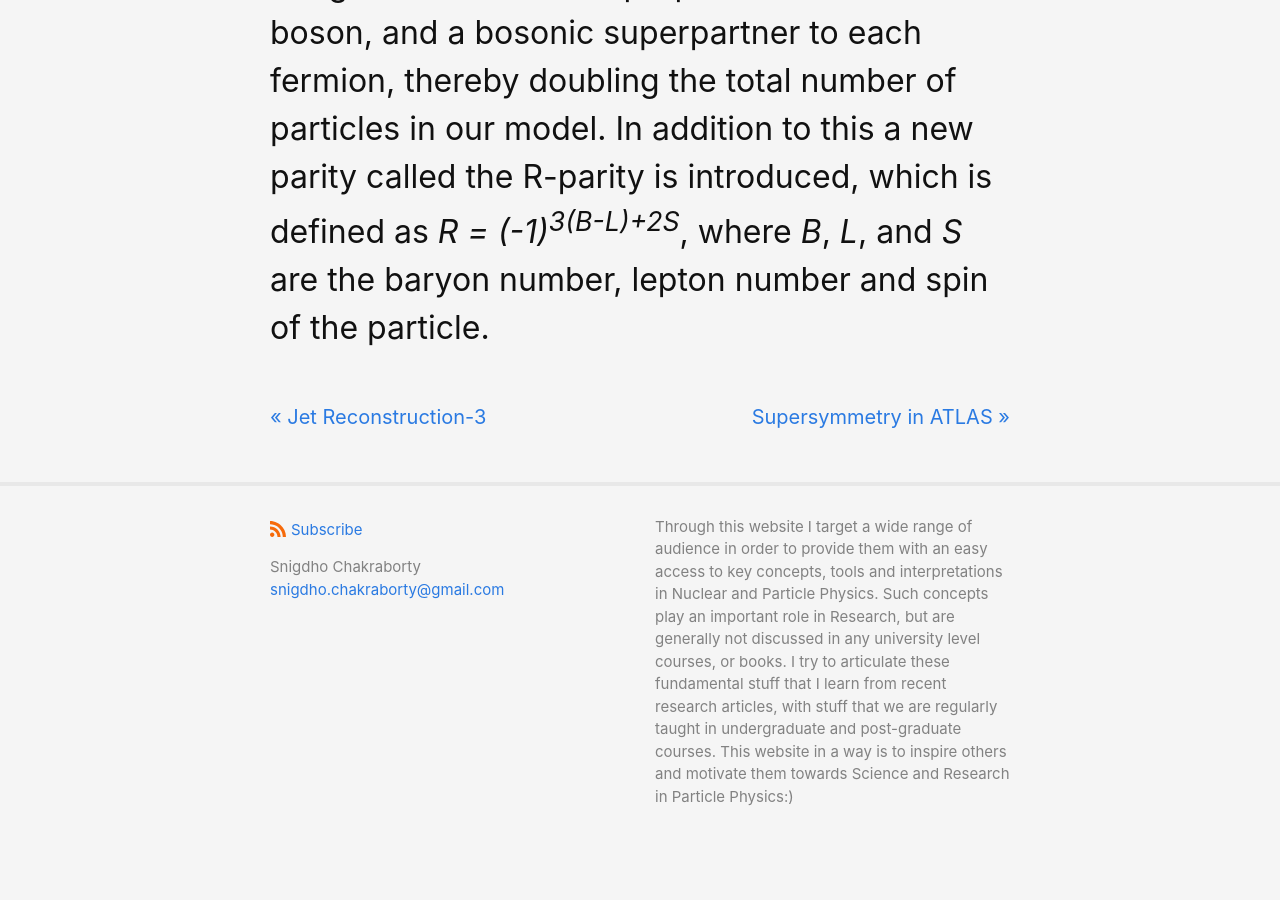
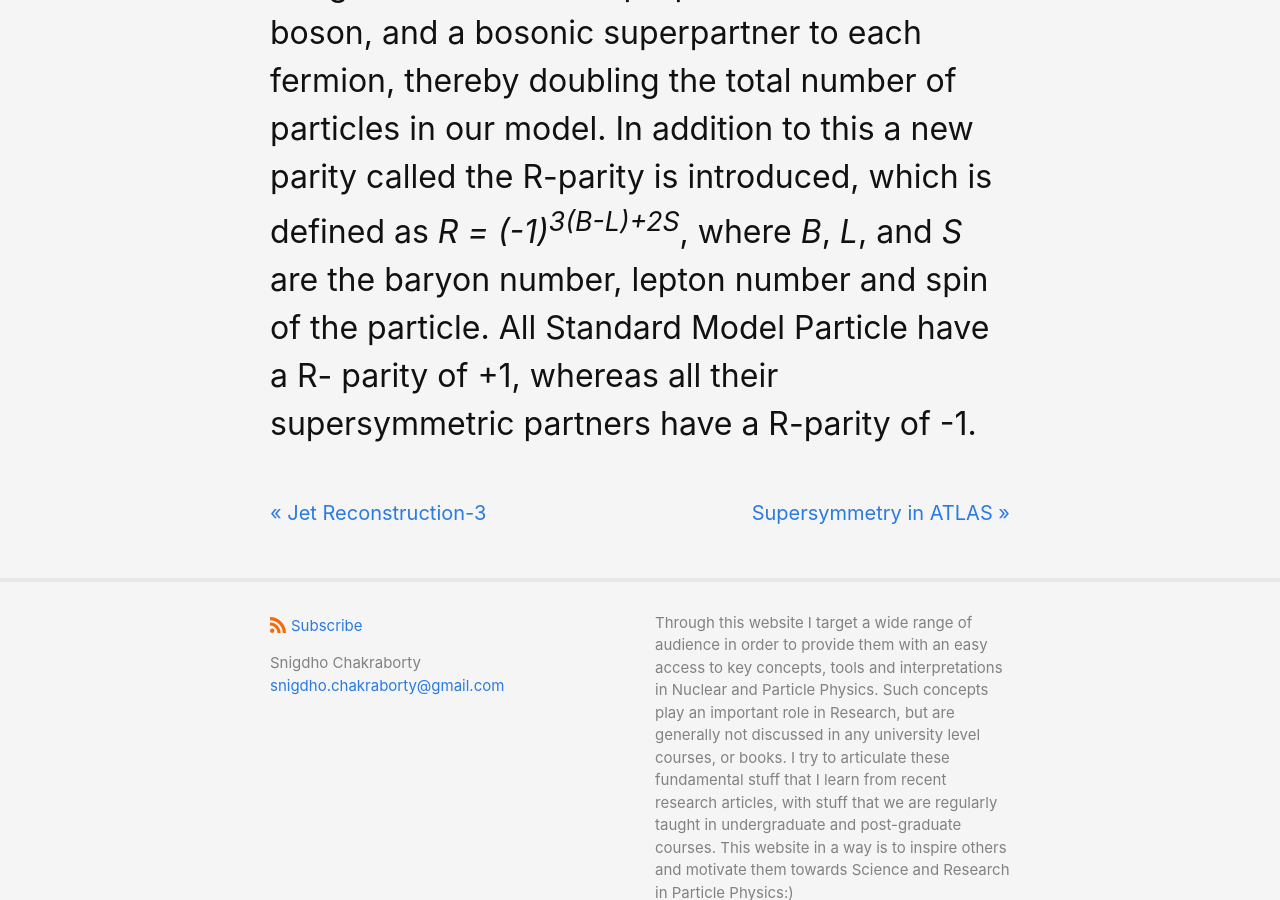
Before and after one commit to snigdhochakraborty/snigdhochakraborty.github.io, a Jekyll site: the page built from _posts/2021-05-05-RPV.md, in a window 1280 px wide and 900 px high, scrolled down 1253 px. Built offline with Jekyll 4.4.1, drawn with Linux system fonts in a browser that asks for light colours; before the commit the page ends 2121 px from its top, so only the background shows below that.

Commit message:
Update 2021-05-05-RPV.md

```diff
--- a/_posts/2021-05-05-RPV.md
+++ b/_posts/2021-05-05-RPV.md
@@ -11,4 +11,4 @@ As I discussed in one of my past blog post [<b>The Standard Model and Beyond</b>
 <p>Although the SM has been tested to excellent levels of precision and no experimental observation has invalidated its predictions. However, it fails to answer a lot about the universe around us at its fundamental level both experimentally, as well as theoretically. How can the gravitational interaction be included in the theory? What is the source of the charge-parity violation leading to the matter vs antimatter asymmetry in the Universe? What is the origin and composition of the dark matter in the Universe? What is the origin of the particle quantum numbers? How do neutrinos acquire mass? Is there a group framework to unify all interactions at some grand unified scale? These questions are what leads us to the topic of discussion, The Theory of Supersymmetry. Many theories have been developed to resolve the shortcomings of the Standard Model. Out of many, Supersymmetry (SUSY) is one of the most compelling.</p>
 
 <h2>Supersymmetry<h2>
-  The Supersymmetry is the proposed theory of Space-time that relate fermions and bosons. Making the Standard Model Supersymmetric brings in a fermionic superpartner to each boson, and a bosonic superpartner to each fermion, thereby doubling the total number of particles in our model. In addition to this a new parity called the R-parity is introduced, which is defined as <i>R = (-1)<sup>3(B-L)+2S</sup></i>, where <i>B</i>, <i>L</i>, and <i>S</i> are the baryon number, lepton number and spin of the particle.
+  The Supersymmetry is the proposed theory of Space-time that relate fermions and bosons. Making the Standard Model Supersymmetric brings in a fermionic superpartner to each boson, and a bosonic superpartner to each fermion, thereby doubling the total number of particles in our model. In addition to this a new parity called the R-parity is introduced, which is defined as <i>R = (-1)<sup>3(B-L)+2S</sup></i>, where <i>B</i>, <i>L</i>, and <i>S</i> are the baryon number, lepton number and spin of the particle. All Standard Model Particle have a R- parity of +1, whereas all their supersymmetric partners have a R-parity of -1.
```
